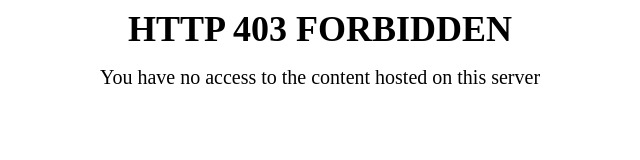
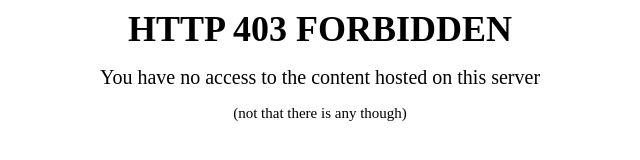
Before and after one commit to leticles/403forbidden, a plain HTML site: page index.html in a window 1280 px wide. Shown: the whole page, without its empty margins (320-960 px from the left). Drawn offline with Linux system fonts and the light colour scheme.

Commit message:
Update index.html

```diff
--- a/index.html
+++ b/index.html
@@ -1,5 +1,6 @@
 <p style="text-align: center;"><strong><span style="font-size: 36px;">HTTP 403 FORBIDDEN</span></strong></p>
 <p style="text-align: center;"><span style="font-size: 20px;">You have no access to the content hosted on this server</span></p>
+<p style="text-align: center;"><span style="font-size: 15;">(not that there is any though)</span></p>
 
   <link rel="icon" type="image/x-icon" href="forbidden-icon-3.jpg">
 
```
